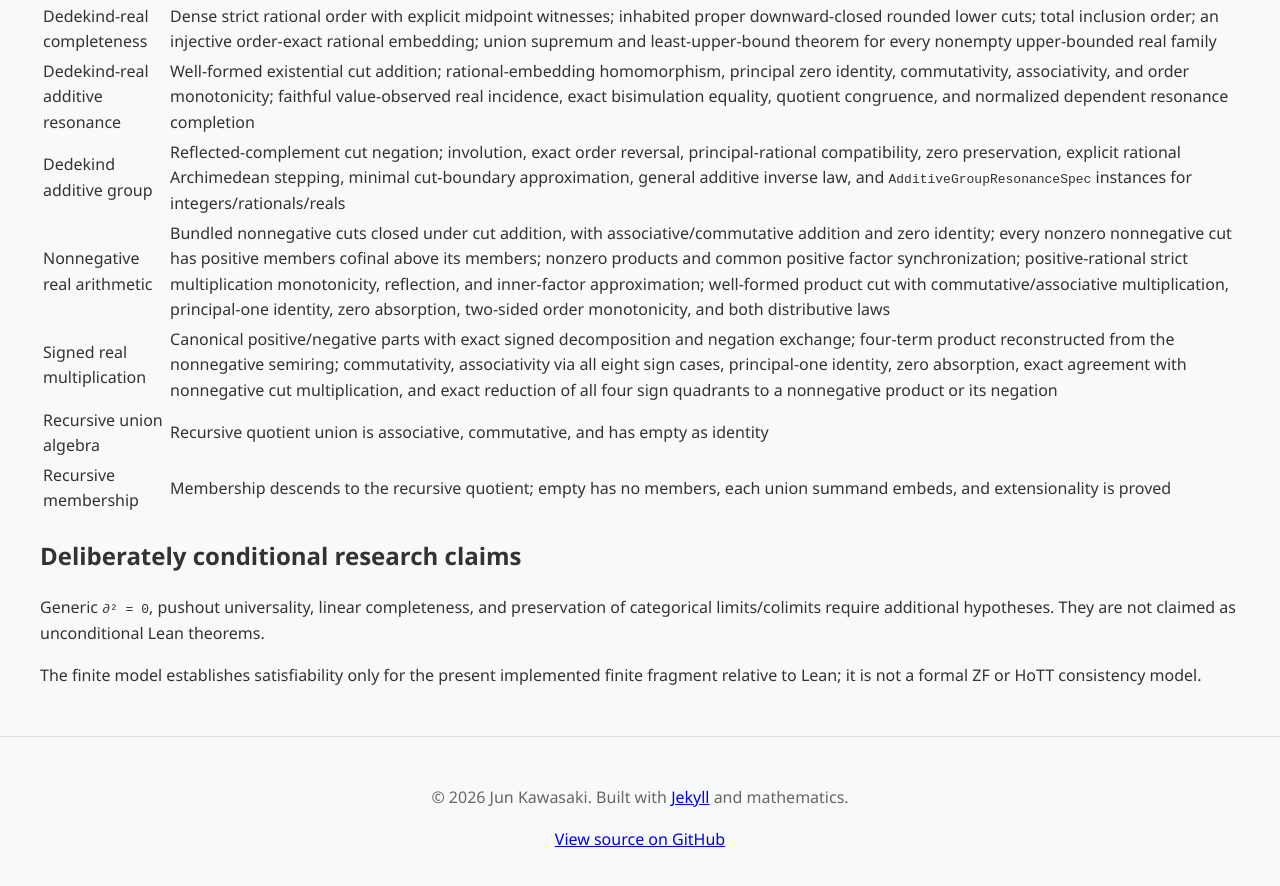
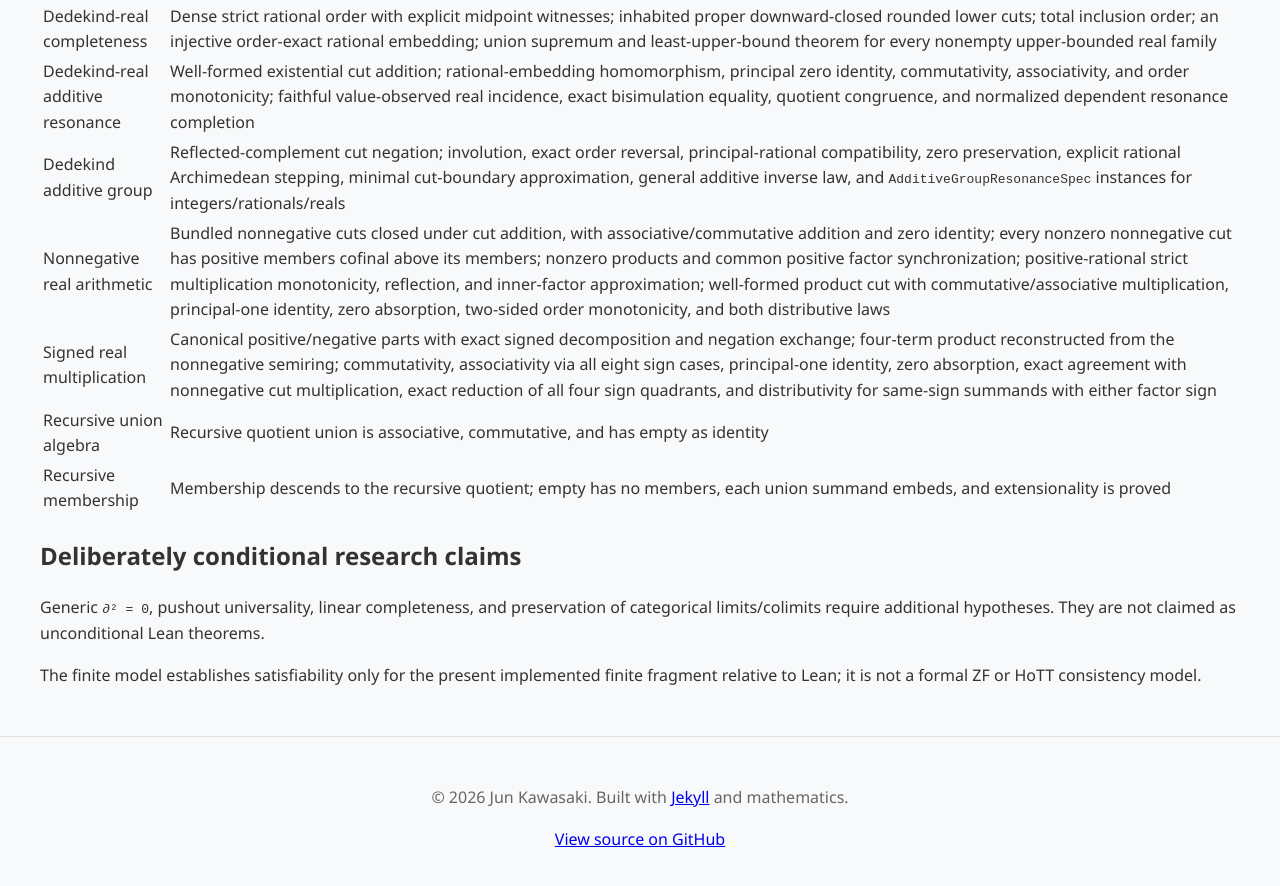
Before and after one commit to com-junkawasaki/inc, a Jekyll site: the page built from docs/verification.md, in a window 1280 px wide and 900 px high, scrolled down 2442 px. Shown: the top 886 px of the window. Built offline with Jekyll 4.4.1, drawn with Linux system fonts in a browser that asks for light colours.

Commit message:
feat(inc): lift signed real distributivity by sign

```diff
--- a/docs/verification.md
+++ b/docs/verification.md
@@ -42,7 +42,7 @@ the triangle example.
 | Dedekind-real additive resonance | Well-formed existential cut addition; rational-embedding homomorphism, principal zero identity, commutativity, associativity, and order monotonicity; faithful value-observed real incidence, exact bisimulation equality, quotient congruence, and normalized dependent resonance completion |
 | Dedekind additive group | Reflected-complement cut negation; involution, exact order reversal, principal-rational compatibility, zero preservation, explicit rational Archimedean stepping, minimal cut-boundary approximation, general additive inverse law, and `AdditiveGroupResonanceSpec` instances for integers/rationals/reals |
 | Nonnegative real arithmetic | Bundled nonnegative cuts closed under cut addition, with associative/commutative addition and zero identity; every nonzero nonnegative cut has positive members cofinal above its members; nonzero products and common positive factor synchronization; positive-rational strict multiplication monotonicity, reflection, and inner-factor approximation; well-formed product cut with commutative/associative multiplication, principal-one identity, zero absorption, two-sided order monotonicity, and both distributive laws |
-| Signed real multiplication | Canonical positive/negative parts with exact signed decomposition and negation exchange; four-term product reconstructed from the nonnegative semiring; commutativity, associativity via all eight sign cases, principal-one identity, zero absorption, exact agreement with nonnegative cut multiplication, and exact reduction of all four sign quadrants to a nonnegative product or its negation |
+| Signed real multiplication | Canonical positive/negative parts with exact signed decomposition and negation exchange; four-term product reconstructed from the nonnegative semiring; commutativity, associativity via all eight sign cases, principal-one identity, zero absorption, exact agreement with nonnegative cut multiplication, exact reduction of all four sign quadrants, and distributivity for same-sign summands with either factor sign |
 | Recursive union algebra | Recursive quotient union is associative, commutative, and has empty as identity |
 | Recursive membership | Membership descends to the recursive quotient; empty has no members, each union summand embeds, and extensionality is proved |
 
```
Also changed, not shown: docs/adr/2607121930-resonance-as-central-primitive.md (+3 -1 lines), docs/status.md (+3 -1 lines), 1 other file.
